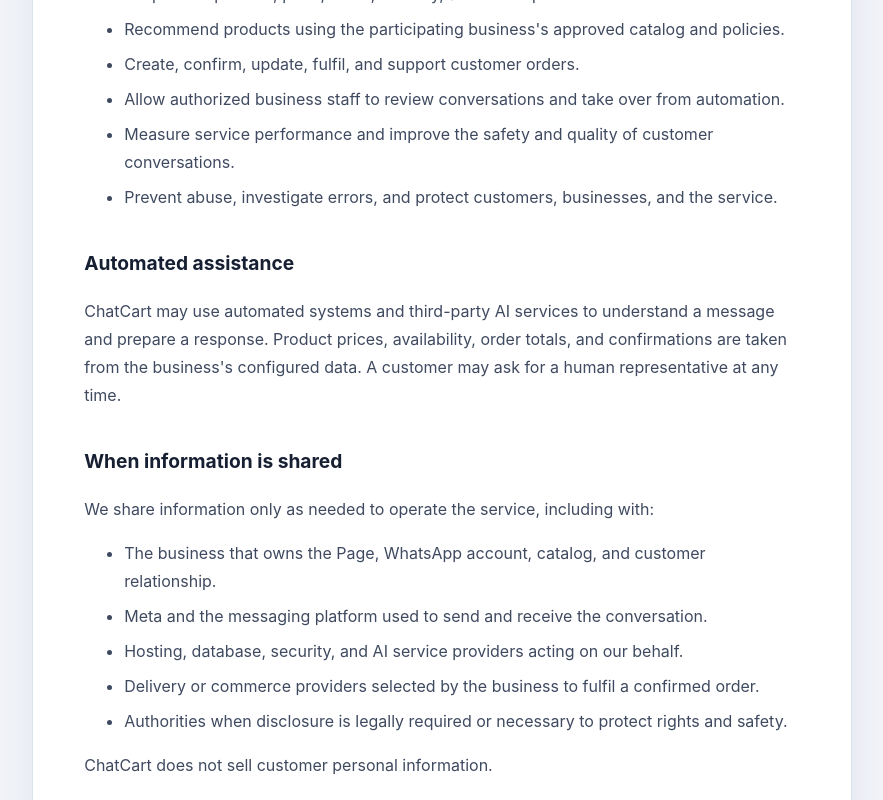
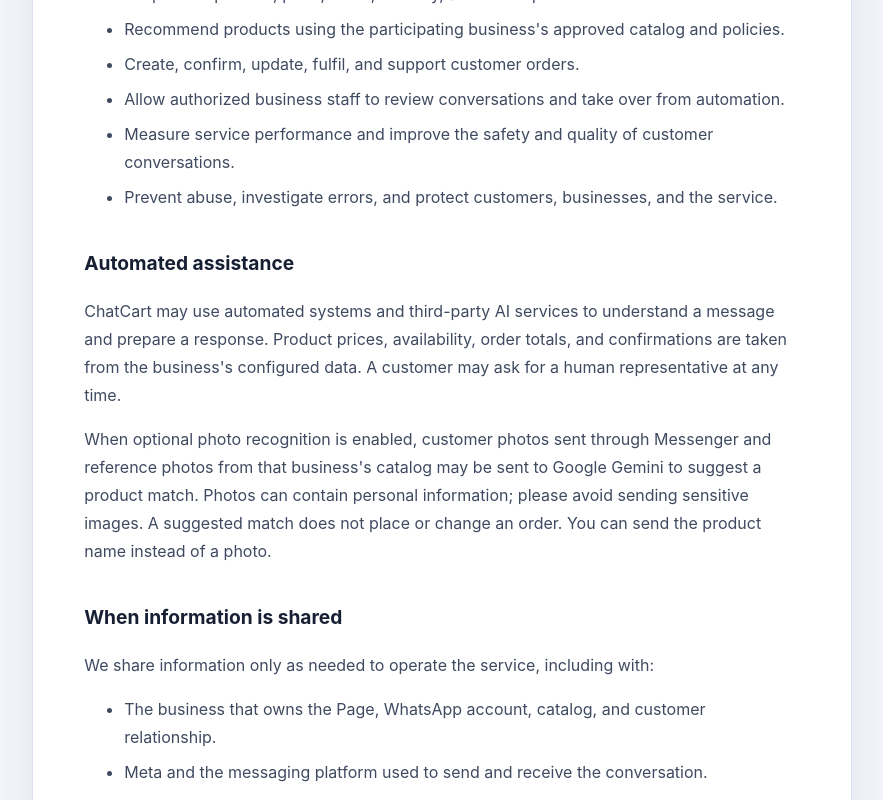
Before and after one commit to Khaled-Ahmmed-Anik/ChatCart, a React (Vite) app in the folder frontend/: page /privacy in a window 1280 px wide. Shown: the part 1067-1867 px from the top of the page, without its empty margins (198-1081 px from the left). Built offline with nearby package versions, Linux system fonts and the light colour scheme; no server answers.

Commit message:
WC-063 document opt-in photo recognition and privacy boundaries

```diff
--- a/frontend/src/pages/legal/PrivacyPolicyPage.jsx
+++ b/frontend/src/pages/legal/PrivacyPolicyPage.jsx
@@ -2,7 +2,7 @@ import { LegalPage } from "../../components/legal/LegalPage";
 
 export function PrivacyPolicyPage() {
   return (
-    <LegalPage eyebrow="Legal" title="Privacy Policy" updatedAt="September 21, 2026">
+    <LegalPage eyebrow="Legal" title="Privacy Policy" updatedAt="October 16, 2026">
       <p>
         ChatCart provides conversational commerce tools that help businesses answer customer questions,
         recommend products, capture orders, and coordinate fulfilment through supported messaging channels.
@@ -42,6 +42,12 @@ export function PrivacyPolicyPage() {
           ChatCart may use automated systems and third-party AI services to understand a message and prepare a
           response. Product prices, availability, order totals, and confirmations are taken from the business&apos;s
           configured data. A customer may ask for a human representative at any time.
+        </p>
+        <p>
+          When optional photo recognition is enabled, customer photos sent through Messenger and reference
+          photos from that business&apos;s catalog may be sent to Google Gemini to suggest a product match.
+          Photos can contain personal information; please avoid sending sensitive images. A suggested match
+          does not place or change an order. You can send the product name instead of a photo.
         </p>
       </section>
 
```
Also changed, not shown: 5 other files (tests, documents, lock files or other folders).
